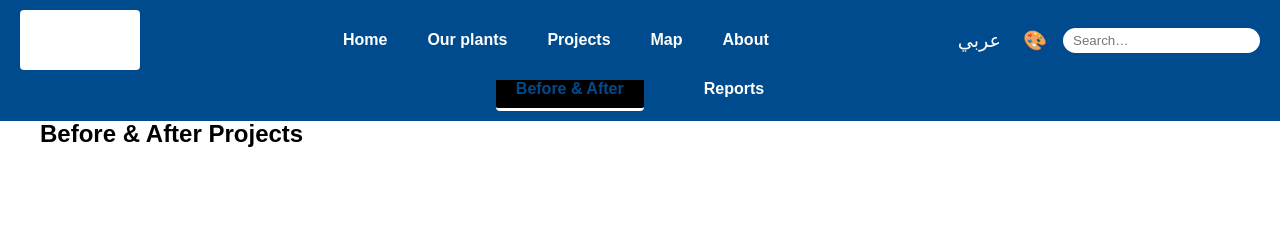
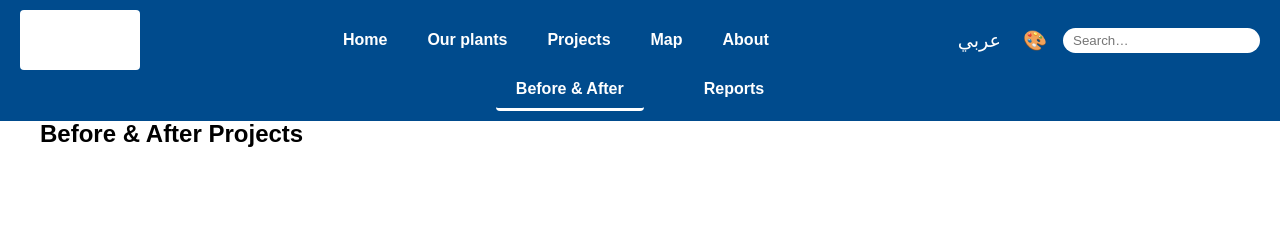
Before and after one commit to Hawra-14/UOB-Landscape, a plain HTML site: page projects.html in a window 1280 px wide. Shown: the top 246 px of the page. Drawn offline with Linux system fonts and the light colour scheme.

Commit message:
projects nav style1

```diff
--- a/styles.css
+++ b/styles.css
@@ -585,7 +585,7 @@ footer {
 
 .projects-subnav a:hover,
 .projects-subnav a.active {
-  background: var(--fg);
-  color: var(--accent);
+  /* background: var(--fg); */
+  color: var(--bg);
   border-radius: 4px;
 }
```
